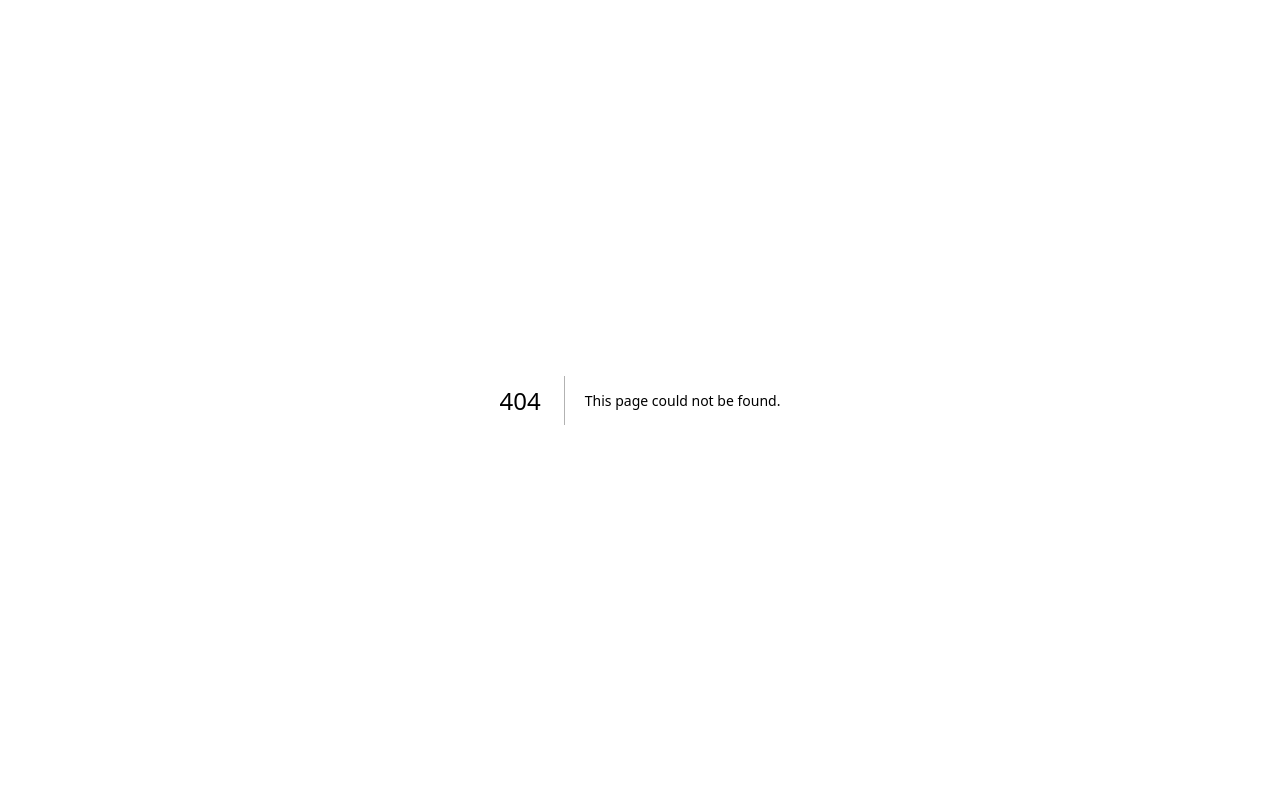
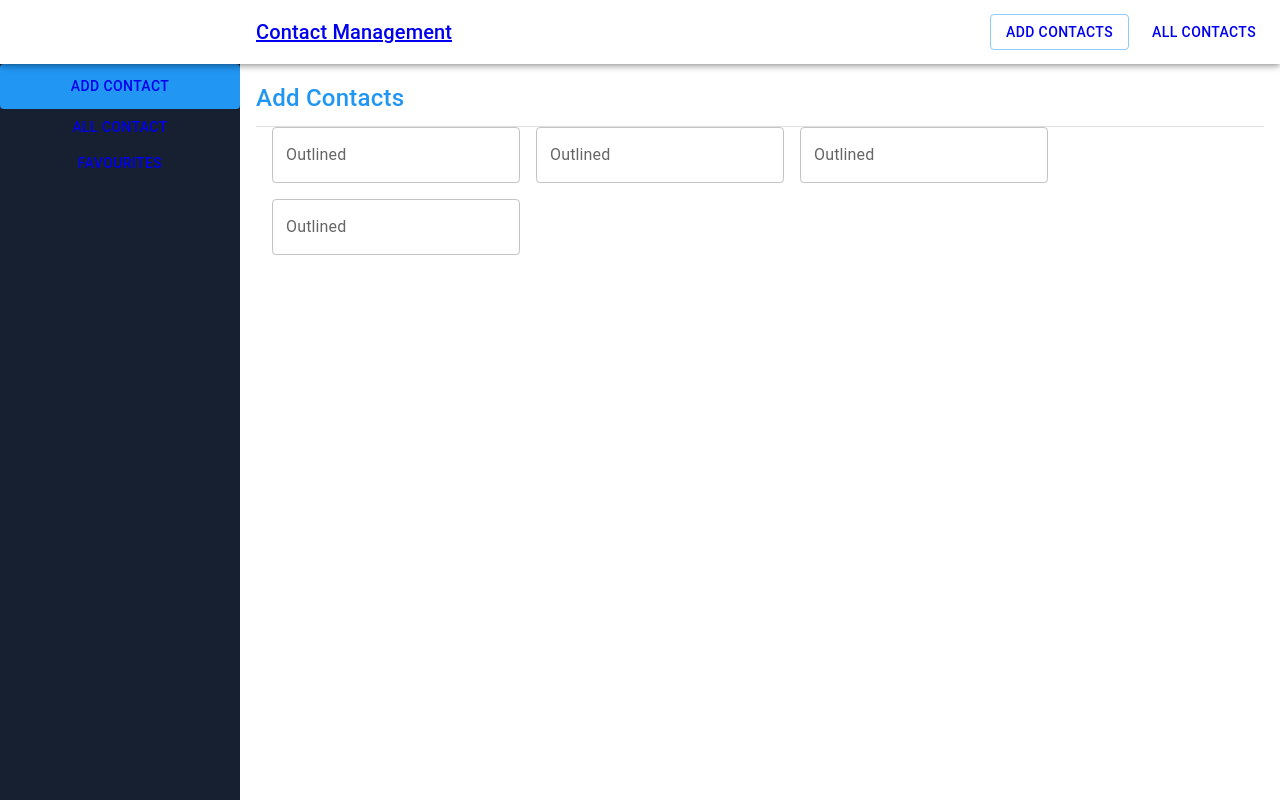
Before and after one commit to Jugol-Karmakar/contacts-management, a Next.js app: page /add-contacts in a window 1280 px wide. Before the commit this address had no page. Built offline with nearby package versions, Linux system fonts and the light colour scheme.

Commit message:
get contact data and page fix

```diff
--- a/package.json
+++ b/package.json
@@ -17,6 +17,7 @@
     "eslint-config-next": "13.4.10",
     "next": "13.4.10",
     "react": "18.2.0",
-    "react-dom": "18.2.0"
+    "react-dom": "18.2.0",
+    "react-hook-form": "^7.49.2"
   }
 }
--- a/src/components/layouts.jsx
+++ b/src/components/layouts.jsx
@@ -16,30 +16,52 @@ export default function Layout({ children }) {
   return (
     <Box sx={{ display: "flex" }}>
       <CssBaseline />
+
+      {/* App bar header  */}
+
       <AppBar
         position="fixed"
         sx={{
           pl: `${drawerWidth}px`,
           zIndex: (theme) => theme.zIndex.drawer + 1,
-          background: "linear-gradient(to right, #00c5fb 0%, #0253cc 100%)",
+          backgroundColor: "primary.light",
         }}
       >
         <Toolbar sx={{ display: "flex", justifyContent: "space-between" }}>
           <Typography variant="h6" noWrap component="div">
-            Contact Management
+            <Link href="/">Contact Management</Link>
           </Typography>
+
+          {/* header links  */}
+
           <Box sx={{ display: "flex", alignItems: "center" }}>
             <Box sx={{ flexGrow: 0 }}>
-              <Button>
-                <Link href="/add-contacts">Add Contacts</Link>
+              <Button variant="outlined" sx={{ marginRight: "15px" }}>
+                <Link
+                  href="/add-contacts"
+                  style={{
+                    textDecoration: "none",
+                  }}
+                >
+                  Add Contacts
+                </Link>
               </Button>
               <Button>
-                <Link href="/all-contacts">All Contacts</Link>
+                <Link
+                  href="/all-contacts"
+                  style={{
+                    textDecoration: "none",
+                  }}
+                >
+                  All Contacts
+                </Link>
               </Button>
             </Box>
           </Box>
         </Toolbar>
       </AppBar>
+
+      {/* drawer sidebar menu */}
       <Drawer
         variant="permanent"
         sx={{
@@ -51,8 +73,8 @@ export default function Layout({ children }) {
             width: drawerWidth,
             boxSizing: "border-box",
             borderRight: 0,
-            backgroundColor: "#34444c",
-            color: "#fff",
+            backgroundColor: "#172030",
+            color: "#00000",
           },
         }}
       >
@@ -62,35 +84,35 @@ export default function Layout({ children }) {
             justifyContent: "center",
           }}
         ></Toolbar>
+
+        {/* sidebar links  */}
+
         <Box
           sx={{ overflow: "auto", display: "flex", flexDirection: "column" }}
         >
-          <Button fullWidth sx={{ paddingY: "10px" }}>
-            <Link
-              href="/add-contacts"
-              style={{ textDecoration: "none", color: "#ffffff" }}
-            >
+          <Button
+            fullWidth
+            sx={{ paddingY: "10px", backgroundColor: "primary.main" }}
+          >
+            <Link href="/add-contacts" style={{ textDecoration: "none" }}>
               Add Contact
             </Link>
           </Button>
           <Button>
-            <Link
-              href="/all-contacts"
-              style={{ textDecoration: "none", color: "#ffffff" }}
-            >
+            <Link href="/all-contacts" style={{ textDecoration: "none" }}>
               All Contact
             </Link>
           </Button>
           <Button>
-            <Link
-              href="/favourites"
-              style={{ textDecoration: "none", color: "#ffffff" }}
-            >
+            <Link href="/favourites" style={{ textDecoration: "none" }}>
               favourites
             </Link>
           </Button>
         </Box>
       </Drawer>
+
+      {/* children or main component  */}
+
       <Box component="main" sx={{ flexGrow: 1, p: 3 }}>
         <Toolbar />
         {children}
--- /dev/null
+++ b/src/pages/add-contacts/index.jsx
@@ -0,0 +1,63 @@
+import Layout from "@/components/layouts";
+import {
+  Box,
+  Container,
+  Divider,
+  Grid,
+  TextField,
+  Typography,
+} from "@mui/material";
+import React from "react";
+
+export default function AddContacts() {
+  return (
+    <Layout>
+      <Box>
+        <Typography
+          sx={{
+            fontSize: "24px",
+            paddingBottom: "10px",
+            fontWeight: 500,
+            color: "primary.main",
+          }}
+        >
+          Add Contacts
+        </Typography>
+        <Divider />
+      </Box>
+
+      <Container>
+        <Grid container spacing={3}>
+          <Grid item sx={6}>
+            <TextField
+              id="outlined-basic"
+              label="Outlined"
+              variant="outlined"
+            />
+          </Grid>
+          <Grid item sx={6}>
+            <TextField
+              id="outlined-basic"
+              label="Outlined"
+              variant="outlined"
+            />
+          </Grid>
+          <Grid item sx={6}>
+            <TextField
+              id="outlined-basic"
+              label="Outlined"
+              variant="outlined"
+            />
+          </Grid>
+          <Grid item sx={6}>
+            <TextField
+              id="outlined-basic"
+              label="Outlined"
+              variant="outlined"
+            />
+          </Grid>
+        </Grid>
+      </Container>
+    </Layout>
+  );
+}
--- a/src/pages/index.js
+++ b/src/pages/index.js
@@ -1,9 +1,12 @@
 import Layout from "@/components/layouts";
+import { Box } from "@mui/material";
 
 export default function Home() {
   return (
     <>
-      <Layout></Layout>
+      <Layout>
+        <Box>Home Page</Box>
+      </Layout>
     </>
   );
 }
--- a/src/styles/theme.js
+++ b/src/styles/theme.js
@@ -1,4 +1,4 @@
-import { blue, green, grey, orange } from "@mui/material/colors";
+import { blue } from "@mui/material/colors";
 import { createTheme } from "@mui/material/styles";
 
 const theme = createTheme({
@@ -22,7 +22,7 @@ const theme = createTheme({
   palette: {
     primary: {
       main: blue[500],
-      light: blue[600],
+      light: "#ffffff",
       dark: blue[700],
     },
     secondary: {
```
Also changed, not shown: src/components/contact-card.jsx (added, +43 -0 lines), src/pages/all-contacts/index.jsx (added, +43 -0 lines), src/pages/favourites/index.jsx (added, +11 -0 lines), 2 other files (tests, documents, lock files or other folders).
